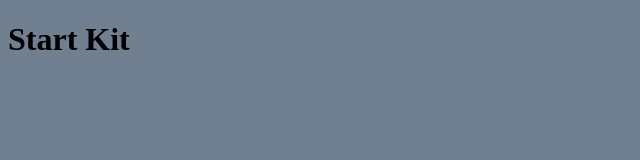
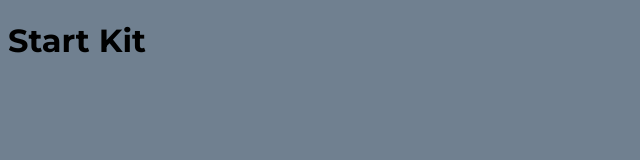
Before and after one commit to iberno/laravel-mix-start-kit, a website: page public/index.html in a window 1280 px wide. Shown: the whole page, without its empty margins (0-640 px from the left). Drawn offline with Linux system fonts and the light colour scheme.

Commit message:
Font Monserrat included

```diff
--- a/resources/sass/app.sass
+++ b/resources/sass/app.sass
@@ -1,2 +1,5 @@
+@import url('https://fonts.googleapis.com/css?family=Montserrat:300,400,600,700')
+
 body
     background: slategrey
+    font-family: 'Montserrat', sans-serif
```
Also changed, not shown: public/css/app.css, 1 other file.
